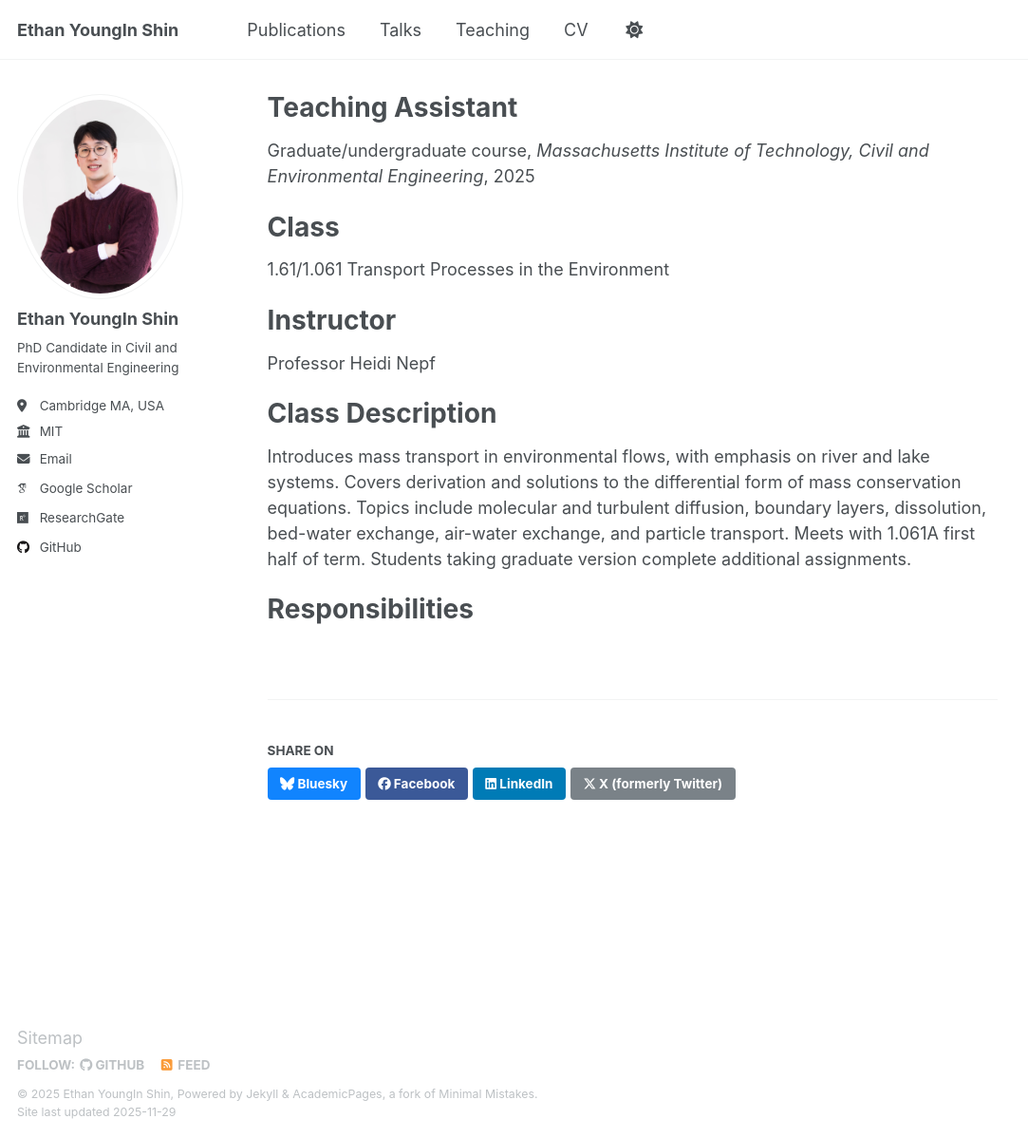
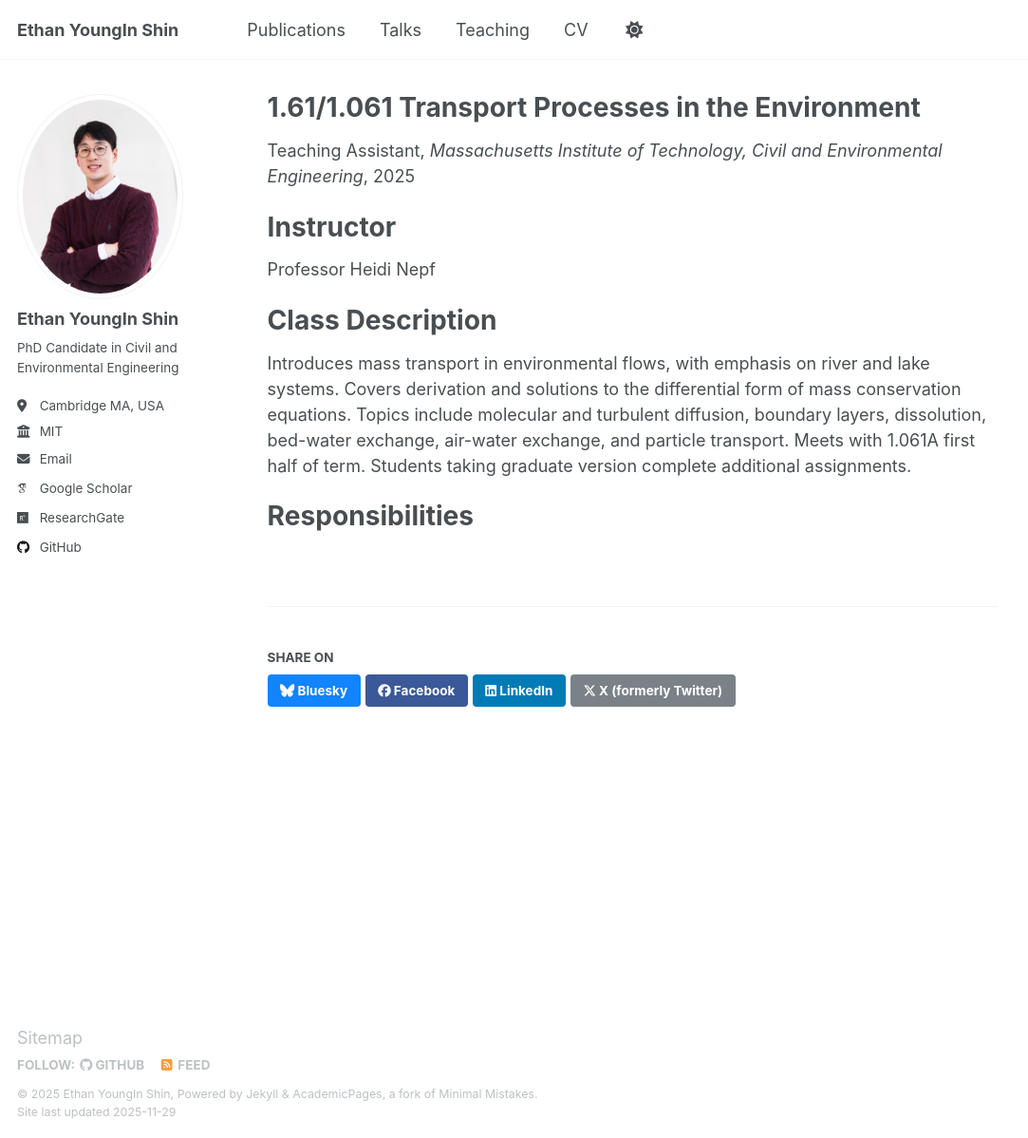
Before and after one commit to duddlshin/duddlshin.github.io, a Jekyll site: the page built from _teaching/2025-fall-teaching.md, in a window 1280 px wide and 1198 px high. Shown: the whole window at 95% size, without its empty margins (0-1083 px from the left). Built offline with Jekyll 4.4.1, drawn with Linux system fonts in a browser that asks for light colours; some web fonts are replaced.

Commit message:
Testing formats for teaching page

```diff
--- a/_teaching/2025-fall-teaching.md
+++ b/_teaching/2025-fall-teaching.md
@@ -1,16 +1,12 @@
 ---
-title: "Teaching Assistant"
+title: "1.61/1.061 Transport Processes in the Environment"
 collection: teaching
-type: "Graduate/undergraduate course"
+type: "Teaching Assistant"
 permalink: /teaching/2025-fall-teaching
 venue: "Massachusetts Institute of Technology, Civil and Environmental Engineering"
 date: 2025-09-01
 location: "Cambridge, U.S.A."
 ---
-
-Class
-======
-1.61/1.061 Transport Processes in the Environment
 
 Instructor
 ======
```
